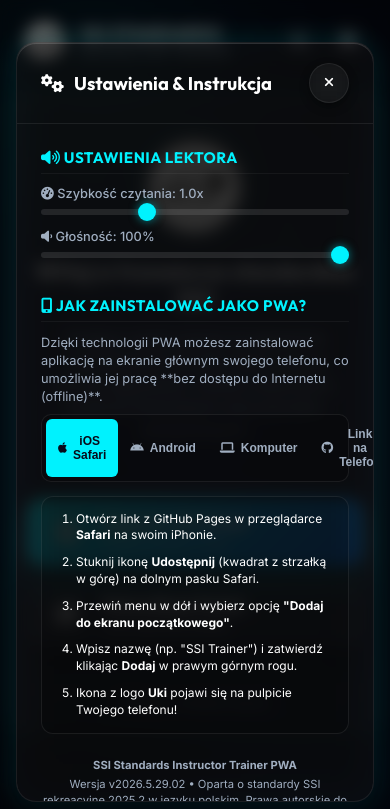
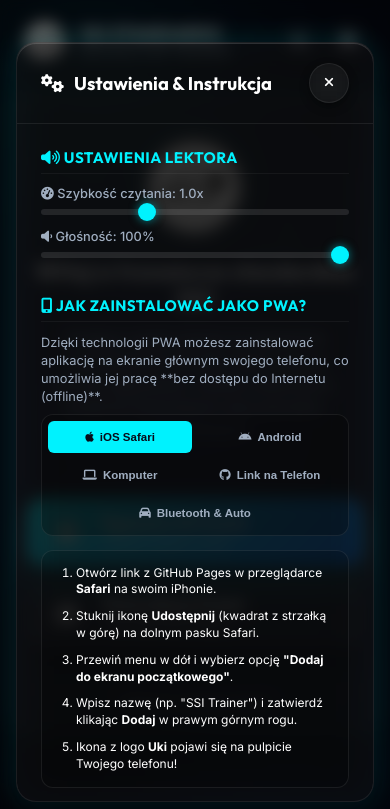
Before and after one commit to lukaszdudzinski/ssi-standards-trainer, a plain HTML site: page index.html in a window 390 px wide. Both pictures are taken after a click on the button 348 px from the left and 41 px from the top of the page. Drawn offline with Linux system fonts and the light colour scheme.

Commit message:
Wdraża wersję v2026.5.29.03: poprawka układu przycisków zakładek PWA na telefonach za pomocą responsywnej siatki CSS

```diff
--- a/app.js
+++ b/app.js
@@ -2,7 +2,7 @@
    SSI Standards Trainer - Core Application Logic
    ========================================================================== */
 
-const APP_VERSION = 'v2026.5.29.02';
+const APP_VERSION = 'v2026.5.29.03';
 
 document.addEventListener('DOMContentLoaded', () => {
   // Render version in UI
--- a/index.css
+++ b/index.css
@@ -1266,6 +1266,25 @@ input[type="range"]::-webkit-slider-thumb:hover {
   .feedback-panel {
     padding: 18px;
   }
+
+  .pwa-tab-buttons {
+    display: grid;
+    grid-template-columns: repeat(2, 1fr);
+    gap: 6px;
+    background: rgba(0, 0, 0, 0.25);
+    border-radius: 12px;
+    padding: 6px;
+  }
+
+  .tab-btn {
+    padding: 10px 8px;
+    font-size: 0.72rem;
+    justify-content: center;
+  }
+
+  .tab-btn:last-child {
+    grid-column: span 2;
+  }
 }
 
 /* ==========================================================================
--- a/index.html
+++ b/index.html
@@ -81,7 +81,7 @@
         </div>
 
         <div class="welcome-footer">
-          <p class="app-version-label">Wersja <span id="welcomeVersion">v2026.5.29.02</span></p>
+          <p class="app-version-label">Wersja <span id="welcomeVersion">v2026.5.29.03</span></p>
         </div>
       </section>
 
@@ -326,7 +326,7 @@
           <!-- Section C: Technical details / Info -->
           <div class="settings-section about-info">
             <p><strong>SSI Standards Instructor Trainer PWA</strong></p>
-            <p>Wersja <span id="appVersion">v2026.5.29.02</span> • Oparta o standardy SSI rekreacyjne 2025.2 w języku polskim. Prawa autorskie do standardów należą do SSI International GmbH.</p>
+            <p>Wersja <span id="appVersion">v2026.5.29.03</span> • Oparta o standardy SSI rekreacyjne 2025.2 w języku polskim. Prawa autorskie do standardów należą do SSI International GmbH.</p>
             <p>Projekt i realizacja: <strong>Antigravity AI</strong> dla <strong>Uki</strong></p>
           </div>
         </div>
--- a/sw.js
+++ b/sw.js
@@ -1,4 +1,4 @@
-const CACHE_NAME = 'ssi-standards-trainer-v2026.5.29.02';
+const CACHE_NAME = 'ssi-standards-trainer-v2026.5.29.03';
 const ASSETS_TO_CACHE = [
   './',
   './index.html',
--- a/test_processes.js
+++ b/test_processes.js
@@ -34,7 +34,7 @@ try {
   const appVersion = jsVersionMatch ? jsVersionMatch[1] : null;
   console.log(`Detected APP_VERSION: ${appVersion}`);
 
-  assert(appVersion === 'v2026.5.29.02', 'APP_VERSION must be exactly v2026.5.29.02');
+  assert(appVersion === 'v2026.5.29.03', 'APP_VERSION must be exactly v2026.5.29.03');
 
   // Check SW cache name sync
   const swCacheMatch = swContent.match(/const CACHE_NAME = 'ssi-standards-trainer-([^']+)';/);
```
